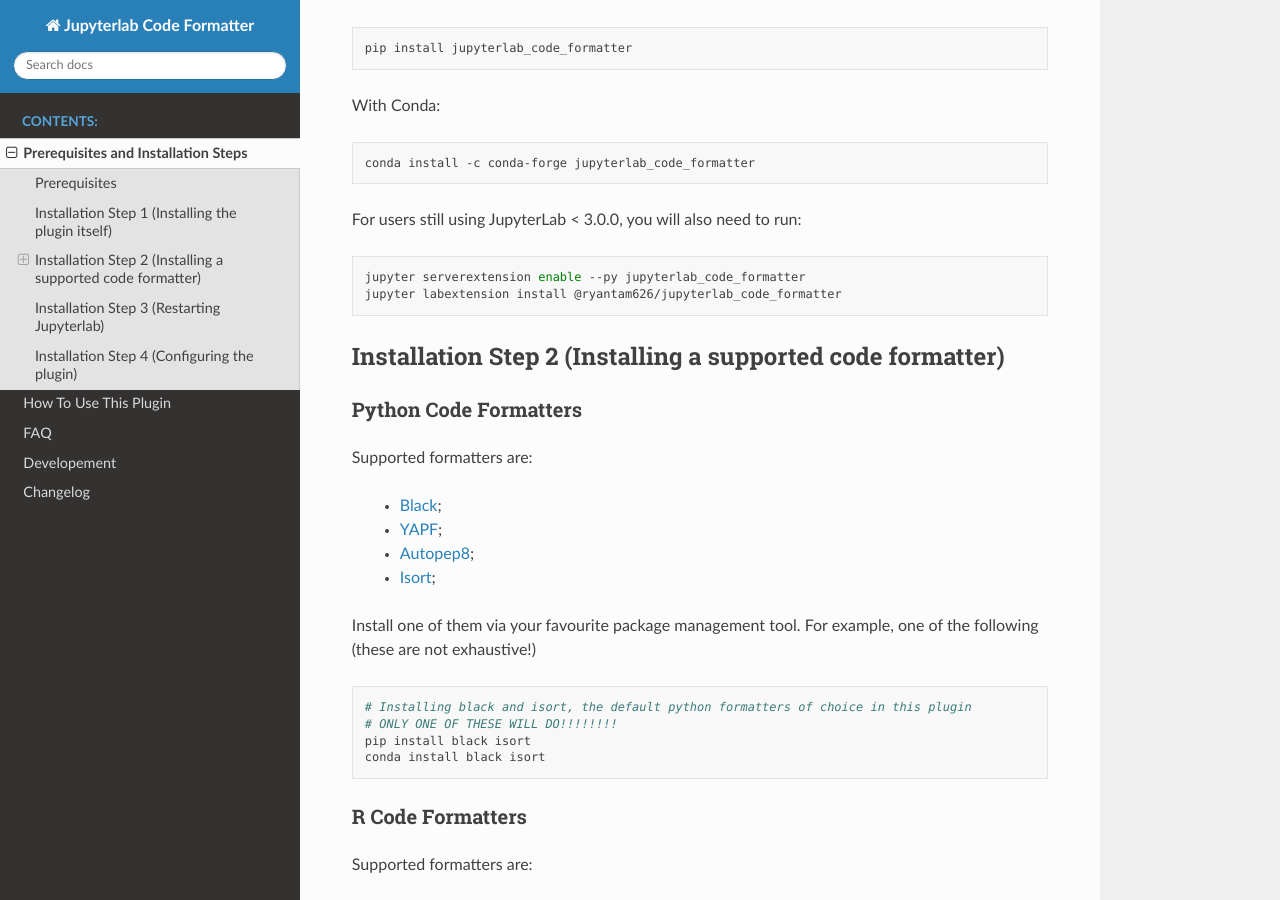
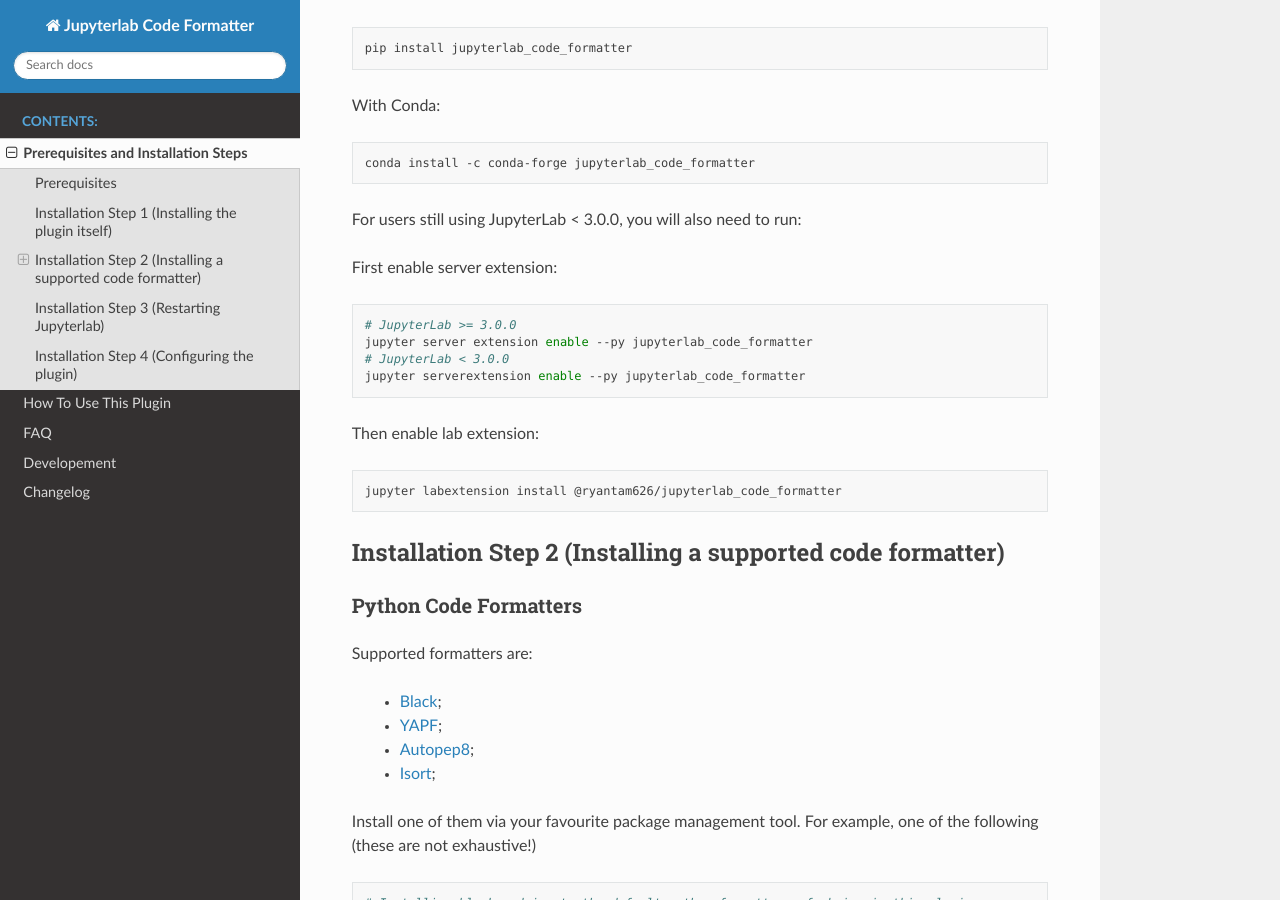
Before and after one commit to jupyterlab-contrib/jupyterlab_code_formatter, a Sphinx documentation site: the page built from docs/installation.rst, in a window 1280 px wide and 900 px high, scrolled down 490 px. Built offline with Sphinx 7.4.7 and the Read the Docs theme 2.0.0, drawn with Linux system fonts in a browser that asks for light colours.

Commit message:
Update installation.rst

```diff
--- a/docs/installation.rst
+++ b/docs/installation.rst
@@ -28,9 +28,19 @@
 
 For users still using JupyterLab < 3.0.0, you will also need to run:
 
+First enable server extension:
+
 .. code-block:: bash
 
+    # JupyterLab >= 3.0.0
+    jupyter server extension enable --py jupyterlab_code_formatter
+    # JupyterLab < 3.0.0
     jupyter serverextension enable --py jupyterlab_code_formatter
+
+Then enable lab extension:
+
+.. code-block:: bash
+
     jupyter labextension install @ryantam626/jupyterlab_code_formatter
 
 
```
